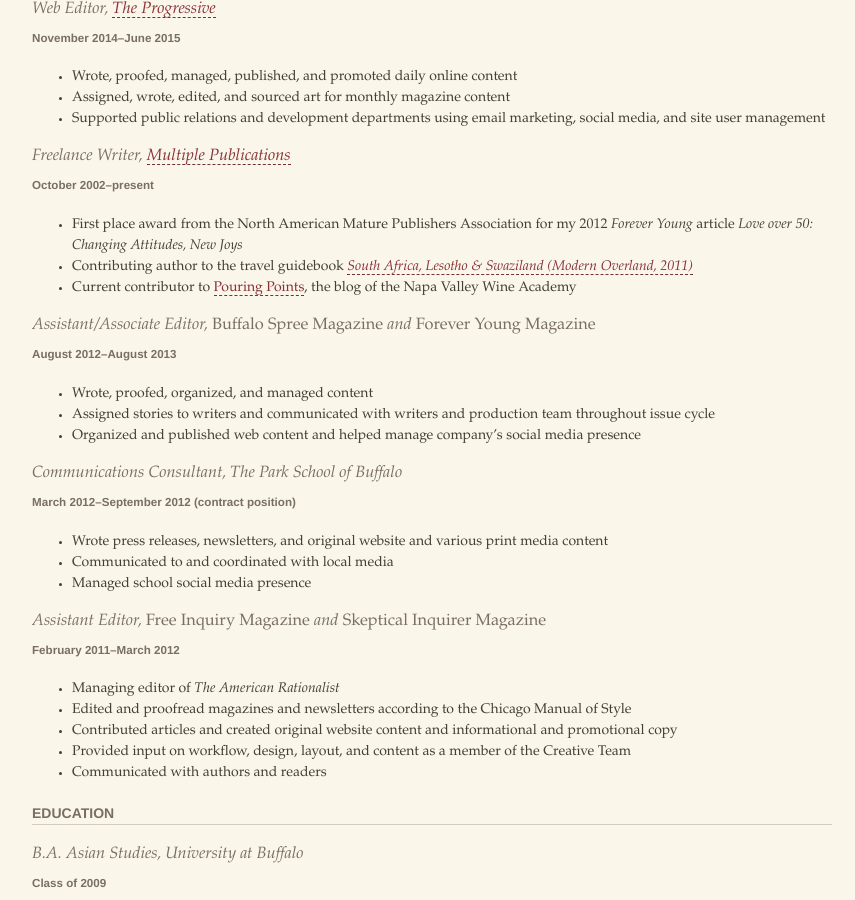
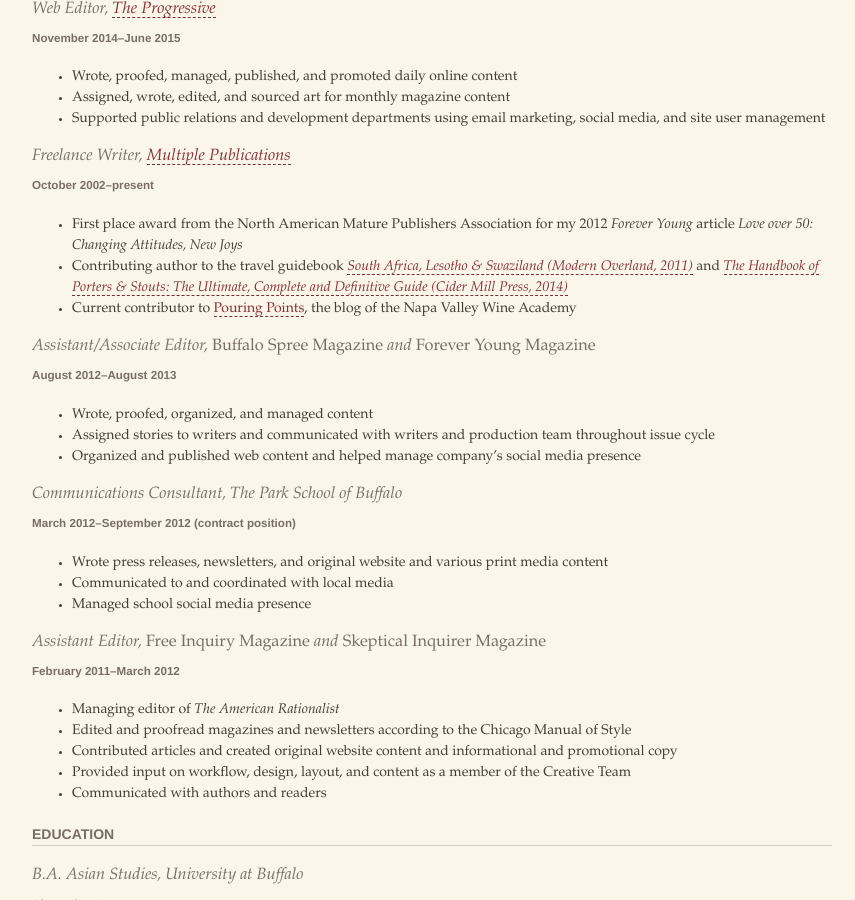
Before and after one commit to nywinewench/nywinewench.github.io, a Jekyll site: the page built from resume.md, in a window 1280 px wide and 900 px high, scrolled down 926 px. Shown: the whole window, without its empty margins (208-1063 px from the left). Built offline with Jekyll 4.4.1, drawn with Linux system fonts in a browser that asks for light colours; some web fonts are replaced; comment, search, counter and statistics services are not loaded.

Commit message:
resume updates

```diff
--- a/resume.md
+++ b/resume.md
@@ -54,7 +54,7 @@ title: Résumé
 ##### October 2002–present
 
 * First place award from the North American Mature Publishers Association for my 2012 _Forever Young_ article _Love over 50: Changing Attitudes, New Joys_
-* Contributing author to the travel guidebook [_South Africa, Lesotho & Swaziland (Modern Overland, 2011)_](http://www.modernoverland.com/store/index.php/south-africa-lesotho-swaziland.html)
+* Contributing author to the travel guidebook [_South Africa, Lesotho & Swaziland (Modern Overland, 2011)_](http://www.modernoverland.com/store/index.php/south-africa-lesotho-swaziland.html) and [_The Handbook of Porters & Stouts: The Ultimate, Complete and Definitive Guide (Cider Mill Press, 2014)_](http://www.simonandschuster.com/books/The-Handbook-of-Porters-Stouts/Cider-Mill-Press/9781604334777)
 * Current contributor to [Pouring Points](https://napavalleywineacademy.com/blog/), the blog of the Napa Valley Wine Academy
 
 ### Assistant/Associate Editor, _Buffalo Spree Magazine_ and _Forever Young Magazine_
```
